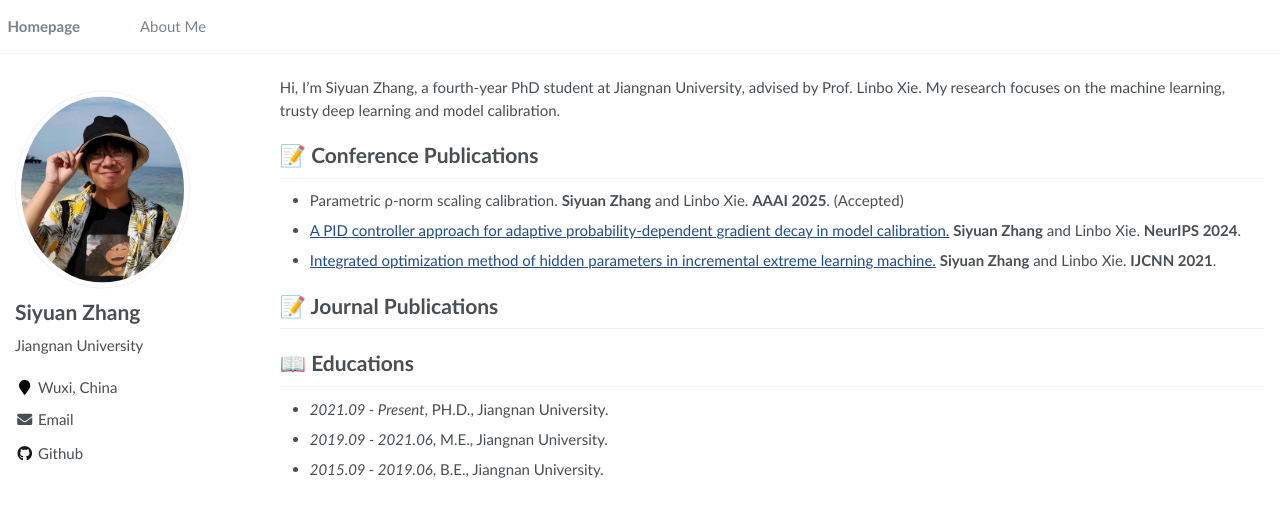
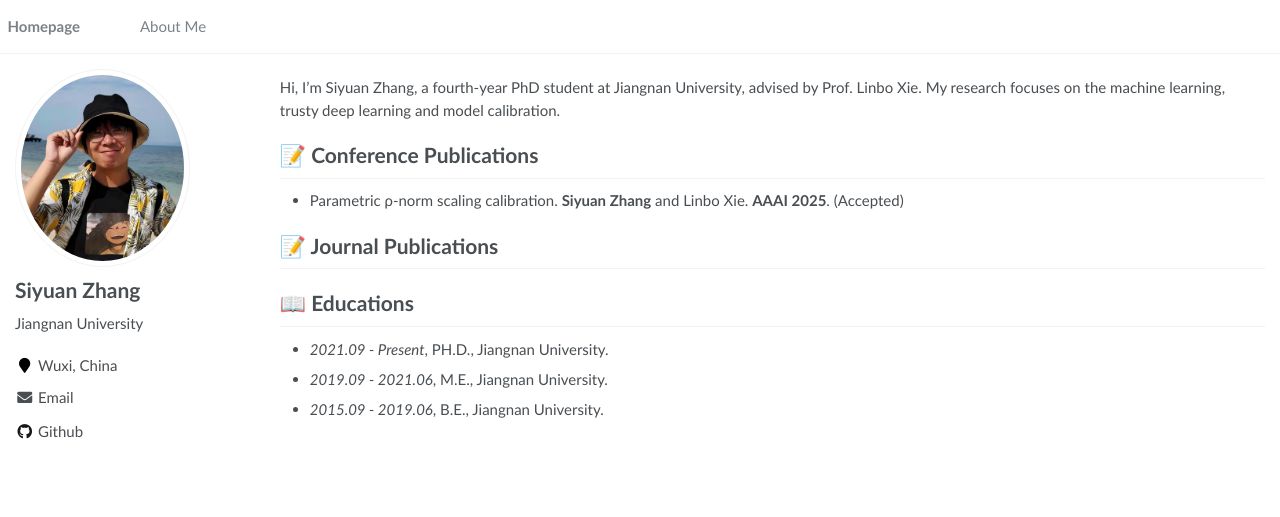
Before and after one commit to UHIF/UHIF.github.io, a Jekyll site: the page built from _pages/about.md, in a window 1280 px wide. Shown: the top 517 px of the page. Built offline with Jekyll 4.4.1, drawn with Linux system fonts in a browser that asks for light colours.

Commit message:
Update about.md

```diff
--- a/_pages/about.md
+++ b/_pages/about.md
@@ -21,8 +21,7 @@ Hi, I’m Siyuan Zhang, a fourth-year PhD student at Jiangnan University, advise
 
 # 📝 Conference Publications
 - Parametric ρ-norm scaling calibration. **Siyuan Zhang** and Linbo Xie. **AAAI 2025**. (Accepted)
-- [A PID controller approach for adaptive probability-dependent gradient decay in model calibration.](https://openreview.net/pdf?id=fAnubdSFpn) **Siyuan Zhang** and Linbo Xie. **NeurIPS 2024**.
-- [Integrated optimization method of hidden parameters in incremental extreme learning machine.](https://ieeexplore.ieee.org/document/9534095) **Siyuan Zhang** and Linbo Xie. **IJCNN 2021**.
+
 
 # 📝 Journal Publications
 
```
